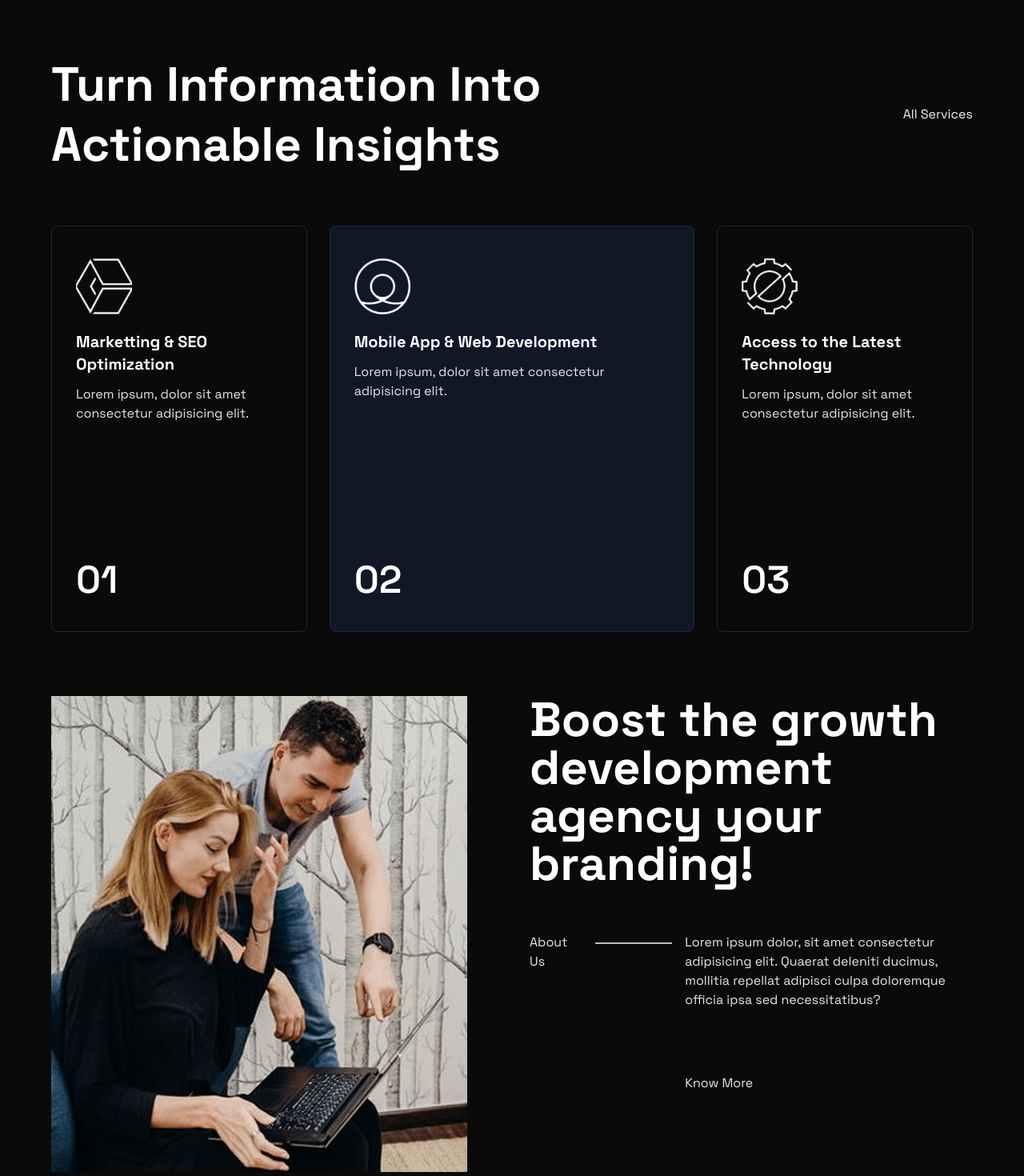
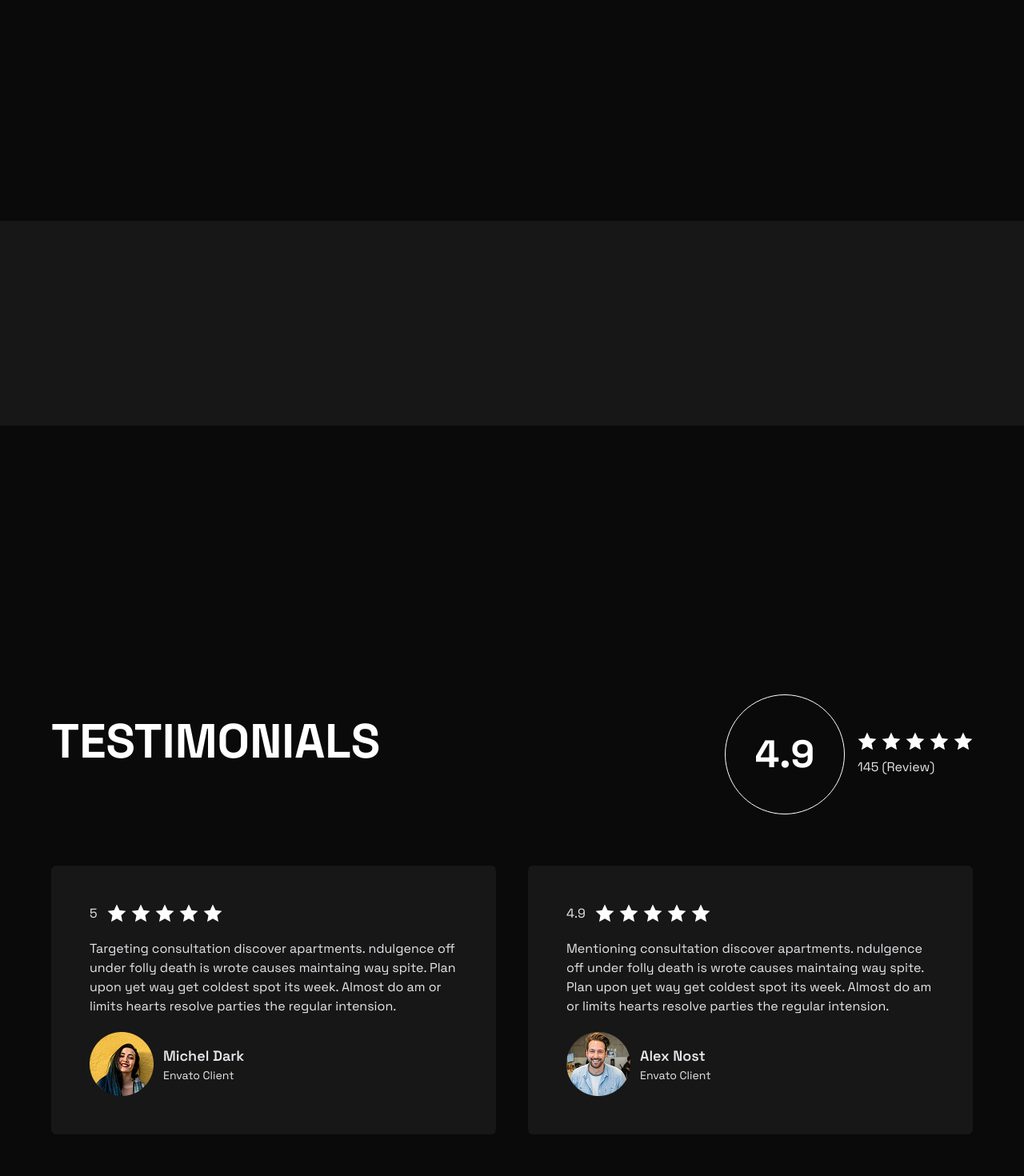
Before and after one commit to KeenCoding12/startup-landing-page-with-gsap, a React (Vite) app: page / in a window 1280 px wide. Shown: the part 860-2330 px from the top of the page at 80% size. Built offline with nearby package versions, Linux system fonts and the light colour scheme.

Commit message:
Update Services.tsx

```diff
--- a/src/components/Services.tsx
+++ b/src/components/Services.tsx
@@ -6,117 +6,13 @@ export default function Services() {
   const servicesRef = useRef<HTMLElement | null>(null);
   useGSAP(
     () => {
-      const titleSplit = SplitText.create(".services-title", {
-        type: "words,lines",
-        linesClass: "text-line",
-      });
-      const tl = gsap.timeline({
-        scrollTrigger: {
-          trigger: servicesRef.current,
-          start: "top center",
-          // markers: true,
-        },
-      });
 
-      tl.from(titleSplit.words, {
-        yPercent: 100,
-        duration: 0.7,
-        stagger: 0.08,
-        ease: "power2.inOut",
-      })
-        .from(".services-card", {
-          y: 150,
-          opacity: 0,
-          filter: "blur(5px)",
-          duration: 0.8,
-          stagger: 0.3,
-          ease: "power3",
-        })
-        .from(".services-sec-img", {
-          scale: 0.2,
-          opacity: 0,
-          duration: 1,
-          ease: "power2",
-        });
     },
     { scope: servicesRef },
   );
   return (
     <section ref={servicesRef} className="py-24 lg:py-32">
-      <div className="container">
-        {/* title */}
-        <div className="flex flex-col gap-8 lg:flex-row lg:justify-between lg:items-center">
-          <h2 className="max-w-2xl w-full services-title leading-tight">
-            Turn Information Into Actionable Insights
-          </h2>
-          <a
-            href="#"
-            className="text-gray-100 hover:text-primary focus:text-primary transition-colors"
-          >
-            All Services
-          </a>
-        </div>
-        {/* wrapper */}
-        <div className="grid sm:grid-cols-2 lg:grid-cols-[0.7fr_1fr_0.7fr] gap-7 mt-16">
-          {servicesIcons.map((item) => (
-            // Card
-            <div
-              className="border border-gray-800 rounded-lg px-7.5 py-10 min-h-127 flex flex-col space-y-5 nth-[2]:bg-gray-900 services-card"
-              key={item.id}
-            >
-              {/* Icon */}
-              <div>
-                <img src={item.icon} alt={item.title} width={70} height={70} />
-              </div>
-              {/* content */}
-              <div>
-                <h3 className="font-bold text-xl mb-3">{item.title}</h3>
-                <p>{item.text}</p>
-              </div>
-              <span className="inline-block text-5xl text-white font-semibold mt-auto">
-                0{item.id}
-              </span>
-            </div>
-          ))}
-        </div>
-        {/* wrapper */}
-        <div className="mt-20 grid gap-11 lg:grid-cols-2">
-          {/* img */}
-          <div>
-            <img
-              src="/images/services-section-img.png"
-              alt="section img"
-              width={521}
-              height={595}
-              className="services-sec-img"
-            />
-          </div>
-          {/* content */}
-          <div className="space-y-14">
-            <h2>Boost the growth development agency your branding!</h2>
-            {/* wrapper */}
-            <div className="flex flex-col sm:flex-row items-start gap-4">
-              <p>About Us</p>
-              {/* Line */}
-              <div className="hidden lg:block max-w-24 w-full bg-white/75 h-0.5 mt-3" />
-              <div className="space-y-20">
-                <p className="max-w-sm">
-                  Lorem ipsum dolor, sit amet consectetur adipisicing elit.
-                  Quaerat deleniti ducimus, mollitia repellat adipisci culpa
-                  doloremque officia ipsa sed necessitatibus?
-                </p>
 
-                <a
-                  href="#"
-                  className="text-white/90 hover:text-primary focus:text-primary transition-colors"
-                >
-                  Know More
-                </a>
-              </div>
-            </div>
-          </div>
-        </div>
-      </div>
     </section>
   );
 }
```
